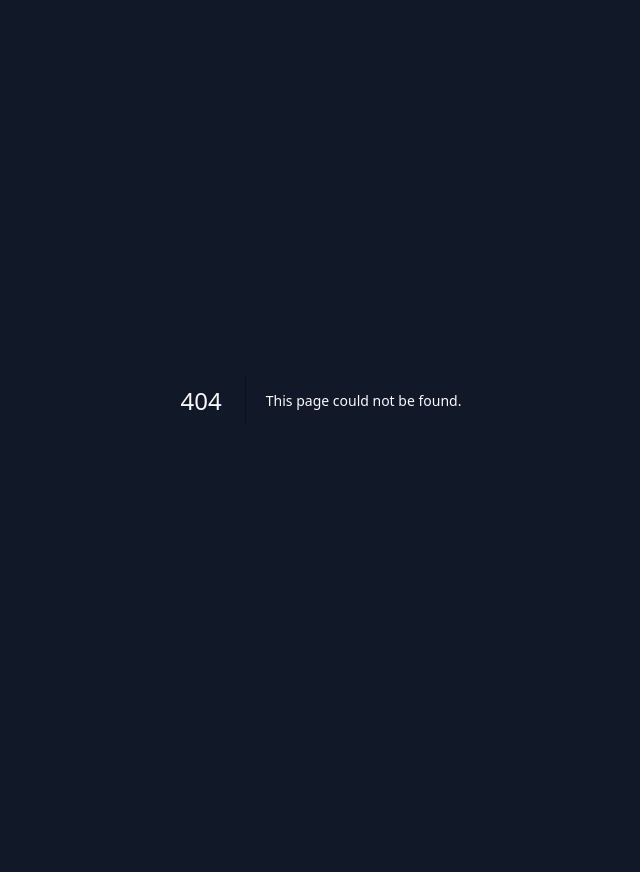
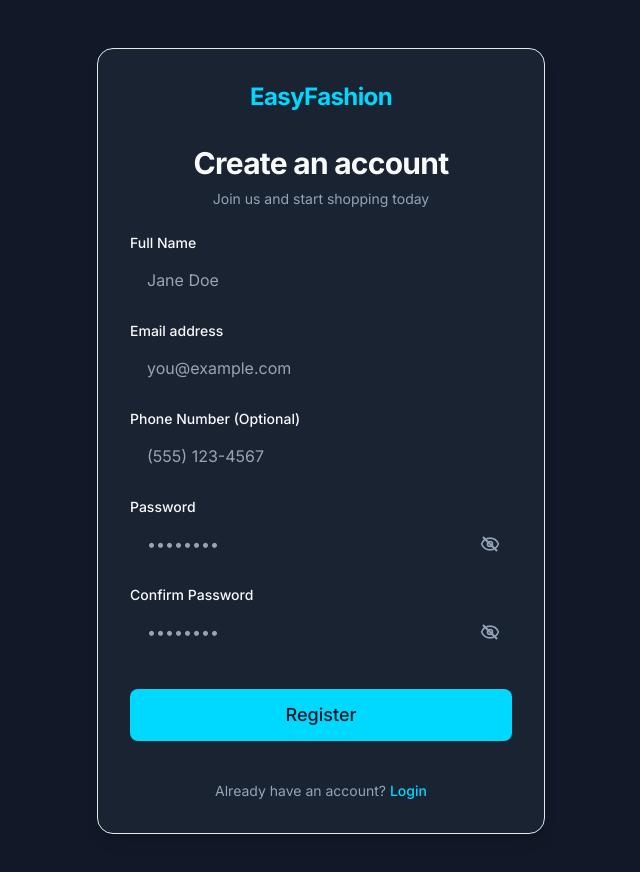
Before and after one commit to nishan-paul-2022/interview-easy-fashion-limited, a Next.js app in the folder app-customer/: page /register in a window 1280 px wide. Before the commit this address had no page. Shown: the top 872 px of the page, without its empty margins (319-959 px from the left). Before the commit the page ends 800 px from the top, so only its background shows below. Built offline with nearby package versions, Linux system fonts and the light colour scheme.

Commit message:
feat(customer): implement customer registration page

```diff
--- /dev/null
+++ b/app-customer/src/app/(auth)/register/page.tsx
@@ -0,0 +1,118 @@
+'use client';
+
+import { zodResolver } from '@hookform/resolvers/zod';
+import Link from 'next/link';
+import { useRouter } from 'next/navigation';
+import React, { useState } from 'react';
+import { useForm } from 'react-hook-form';
+import * as z from 'zod';
+
+import { Button } from '@/components/atoms/Button';
+import { Input } from '@/components/atoms/Input';
+import { PasswordInput } from '@/components/atoms/PasswordInput';
+import { useToast } from '@/components/molecules/Toast';
+
+const registerSchema = z
+  .object({
+    name: z.string().min(2, 'Name must be at least 2 characters'),
+    email: z.string().email('Please enter a valid email address'),
+    phone: z.string().optional(),
+    password: z.string().min(8, 'Password must be at least 8 characters'),
+    confirmPassword: z.string().min(1, 'Please confirm your password'),
+  })
+  .refine((data) => data.password === data.confirmPassword, {
+    message: "Passwords don't match",
+    path: ['confirmPassword'],
+  });
+
+type RegisterFormData = z.infer<typeof registerSchema>;
+
+export default function RegisterPage() {
+  const router = useRouter();
+  const toast = useToast();
+  const [isSubmitting, setIsSubmitting] = useState(false);
+
+  const {
+    register,
+    handleSubmit,
+    formState: { errors },
+  } = useForm<RegisterFormData>({
+    resolver: zodResolver(registerSchema),
+  });
+
+  const onSubmit = async () => {
+    setIsSubmitting(true);
+    // Mock authentication/registration
+    await new Promise((resolve) => setTimeout(resolve, 1500));
+
+    // Assume success for demo
+    setIsSubmitting(false);
+    toast.success('Account created successfully!');
+    router.push('/profile');
+  };
+
+  return (
+    <div className="flex flex-col gap-6">
+      <div className="text-center">
+        <h2 className="text-3xl font-bold tracking-tight text-text">Create an account</h2>
+        <p className="mt-2 text-sm text-muted">Join us and start shopping today</p>
+      </div>
+
+      <form className="flex flex-col gap-5" onSubmit={handleSubmit(onSubmit)}>
+        <Input
+          label="Full Name"
+          placeholder="Jane Doe"
+          error={errors.name?.message}
+          {...register('name')}
+        />
+
+        <Input
+          label="Email address"
+          type="email"
+          placeholder="you@example.com"
+          error={errors.email?.message}
+          {...register('email')}
+        />
+
+        <Input
+          label="Phone Number (Optional)"
+          type="tel"
+          placeholder="(555) 123-4567"
+          error={errors.phone?.message}
+          {...register('phone')}
+        />
+
+        <PasswordInput
+          label="Password"
+          placeholder="••••••••"
+          error={errors.password?.message}
+          {...register('password')}
+        />
+
+        <PasswordInput
+          label="Confirm Password"
+          placeholder="••••••••"
+          error={errors.confirmPassword?.message}
+          {...register('confirmPassword')}
+        />
+
+        <Button
+          type="submit"
+          variant="primary"
+          size="lg"
+          className="w-full mt-4"
+          isLoading={isSubmitting}
+        >
+          Register
+        </Button>
+      </form>
+
+      <p className="mt-4 text-center text-sm text-muted">
+        Already have an account?{' '}
+        <Link href="/login" className="font-medium text-accent hover:underline">
+          Login
+        </Link>
+      </p>
+    </div>
+  );
+}
```
